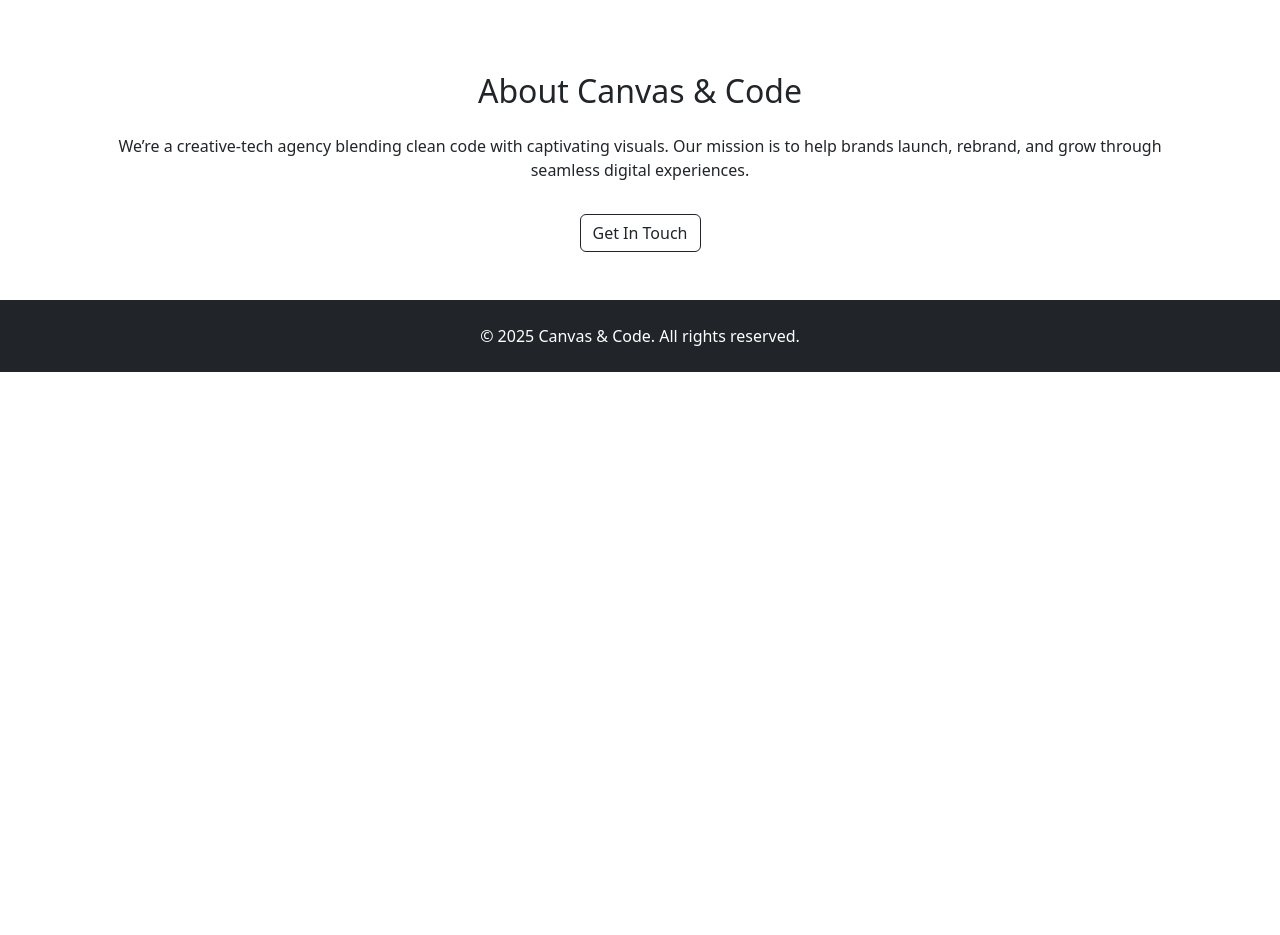
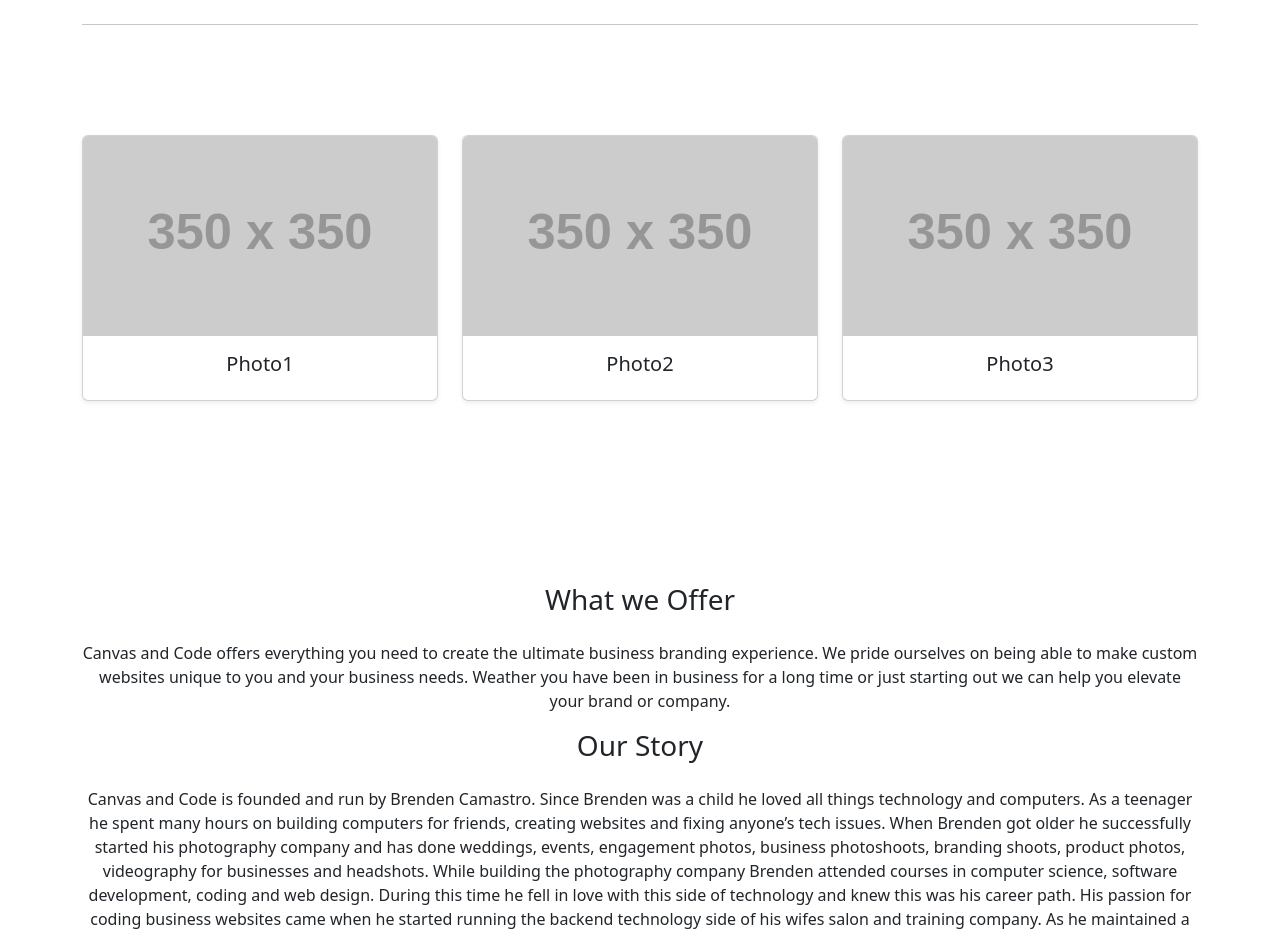
Before and after one commit to bcamastro/canvas_and_code, a React (Vite) app in the folder canvas-and-code/: page / in a window 1280 px wide. Shown: the part 1540-2475 px from the top of the page. Before the commit the page ends 1912 px from the top, so only its background shows below. Built offline with nearby package versions, Linux system fonts and the light colour scheme.

Commit message:
Updated portfolio section and about section.

```diff
--- a/canvas-and-code/src/components/AboutPreview.jsx
+++ b/canvas-and-code/src/components/AboutPreview.jsx
@@ -4,9 +4,27 @@ const AboutPreview = () => (
     <section id="about" className="py-5 bg-white">
     <div className="container text-center">
         <h2 className="mb-4">About Canvas & Code</h2>
+        <h3 className="mb-4">What we Offer</h3>
         <p>
-        We’re a creative-tech agency blending clean code with captivating visuals.
-        Our mission is to help brands launch, rebrand, and grow through seamless digital experiences.
+            Canvas and Code offers everything you need to create the ultimate business branding experience.
+            We pride ourselves on being able to make custom websites unique to you and your business needs.
+            Weather you have been in business for a long time or just starting out we can help you elevate your
+            brand or company.
+        </p>
+        <h3 className="mb-4">Our Story</h3>
+        <p>
+            Canvas and Code is founded and run by Brenden Camastro. Since Brenden was a child he loved all things
+            technology and computers. As a teenager he spent many hours on building computers for friends, creating
+            websites and fixing anyone’s tech issues. When Brenden got older he successfully started his photography
+            company and has done weddings, events, engagement photos, business photoshoots, branding shoots, product
+            photos, videography for businesses and headshots. While building the photography company Brenden attended
+            courses in computer science, software development, coding and web design. During this time he fell in love
+            with this side of technology and knew this was his career path. His passion for coding business websites
+            came when he started running the backend technology side of his wifes salon and training company. As he
+            maintained a luxury high end look and feel for this business, many more businesses started reaching out
+            for branding photos and or website coding services. Brenden’s skills in coding and photography were combined
+            to create Canvas and Code! At Canvas and Code we are there for you weather it be photos, website development,
+            maintaining websites or a combination of them all we have you covered !
         </p>
         <a href="#contact" className="btn btn-outline-dark mt-3">Get In Touch</a>
     </div>
--- a/canvas-and-code/src/components/Portfolio.jsx
+++ b/canvas-and-code/src/components/Portfolio.jsx
@@ -24,6 +24,24 @@ const projects = [
 
 ];
 
+const photoProjects = [
+    {
+        id: 101,
+        title: "Photo1",
+        image: "https://placehold.co/350",
+    },
+    {
+        id: 102,
+        title: "Photo2",
+        image: "https://placehold.co/350",
+    },
+    {
+        id: 103,
+        title: "Photo3",
+        image: "https://placehold.co/350"
+    }
+];
+
 const Portfolio = () => {
     return (
         <section id='portfolio' className="container py-5">
@@ -33,7 +51,15 @@ const Portfolio = () => {
                     <PortfolioItem key={project.id} {...project} />
                 ))}
             </div>
+            <hr className="my-5" />
+            <h2 className="text-center mb-4">Photography Portfolio</h2>
+            <div className="row">
+                {photoProjects.map((project) => (
+                    <PortfolioItem key={project.id}{...project} type="photo"/>
+            ))}
+            </div>
         </section>
+
     );
 };
 
--- a/canvas-and-code/src/components/PortfolioItem.jsx
+++ b/canvas-and-code/src/components/PortfolioItem.jsx
@@ -1,7 +1,25 @@
-const PortfolioItem = ({ title, image, link }) => {
+const PortfolioItem = ({ title, image, link, type }) => {
+    const isPhoto = type === 'photo';
+
+    const handleClick = () => {
+        // Simple placeholder lightbox effect (opens in a new tab)
+        const imgWindow = window.open('', '_blank');
+        imgWindow.document.write(`<img src="${image}" style="width:100%;height:auto;" alt="${title}" />`);
+    };
+
     return (
         <div className="col-md-4 mb-4">
             <div className="card h-100 shadow-sm">
+                {isPhoto ? (
+                    <div onClick={handleClick} style={{ cursor: 'pointer' }}>
+                        <img
+                            src={image}
+                            className="card-img-top"
+                            alt={title}
+                            style={{ objectFit: "cover", height: "200px" }}
+                        />
+                    </div>
+                ) : (
                     <a href={link} target="_blank" rel="noopener noreferrer">
                         <img
                             src={image}
@@ -10,6 +28,7 @@ const PortfolioItem = ({ title, image, link }) => {
                             style={{ objectFit: "cover", height: "200px" }}
                         />
                     </a>
+                )}
                 <div className="card-body text-center">
                     <h5 className="card-title">{title}</h5>
                 </div>
@@ -17,4 +36,5 @@ const PortfolioItem = ({ title, image, link }) => {
         </div>
     );
 };
+
 export default PortfolioItem;
--- a/canvas-and-code/src/index.css
+++ b/canvas-and-code/src/index.css
@@ -63,6 +63,10 @@ h1 {
   line-height: 1.1;
 }
 
+h2 {
+  color: white;
+}
+
 button {
   border-radius: 8px;
   border: 1px solid transparent;
```
Lines whose indentation alone changed are shown as unchanged.
